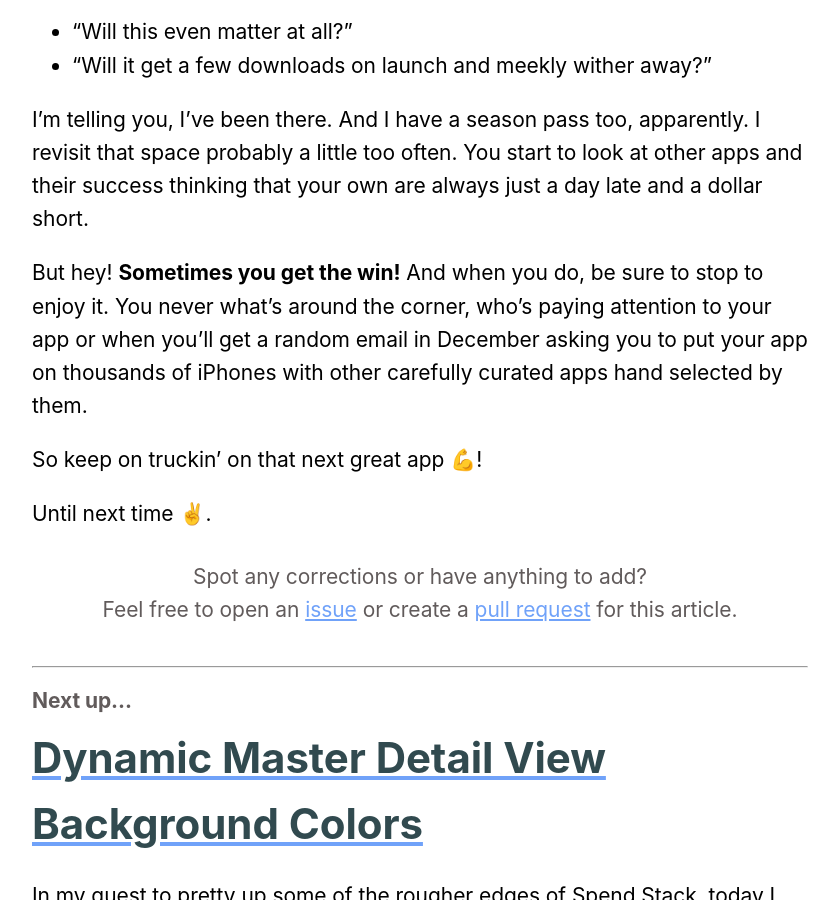
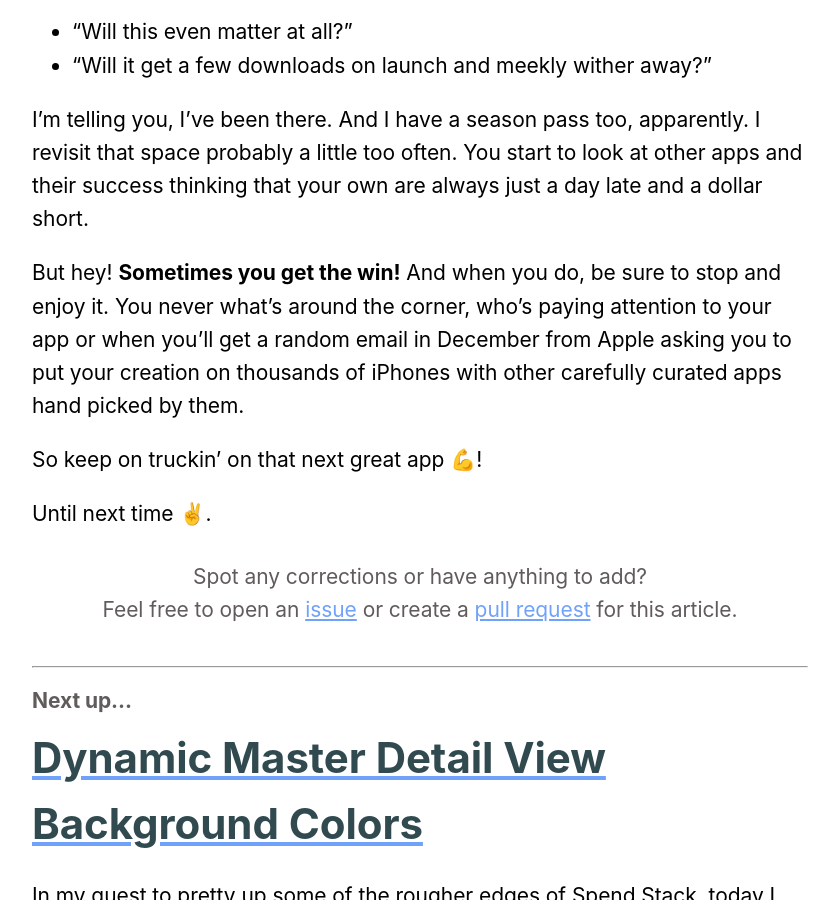
Before and after one commit to hassaan4584/Swiftjective-C, a Jekyll site: the page built from _posts/2020-3-10-Creating-A-Retail-Demo.md, in a window 1280 px wide and 900 px high, scrolled down 11673 px. Shown: the whole window, without its empty margins (220-1059 px from the left). Built offline with Jekyll 4.4.1, drawn with Linux system fonts in a browser that asks for light colours; comment, search, counter and statistics services are not loaded; some of the changed text lies outside the part shown.

Commit message:
Still cant type

```diff
--- a/_posts/2020-3-10-Creating-A-Retail-Demo.md
+++ b/_posts/2020-3-10-Creating-A-Retail-Demo.md
@@ -147,7 +147,7 @@ You never know where our little creations will end up. While you toil away night
 
 I'm telling you, I've been there. And I have a season pass too, apparently. I revisit that space probably a little too often. You start to look at other apps and their success thinking that your own are always just a day late and a dollar short.
 
-But hey! **Sometimes you get the win!** And when you do, be sure to stop to enjoy it. You never what's around the corner, who's paying attention to your app or when you'll get a random email in December asking you to put your app on thousands of iPhones with other carefully curated apps hand selected by them.
+But hey! **Sometimes you get the win!** And when you do, be sure to stop and enjoy it. You never what's around the corner, who's paying attention to your app or when you'll get a random email in December from Apple asking you to put your creation on thousands of iPhones with other carefully curated apps hand picked by them.
 
 So keep on truckin' on that next great app 💪!
 
```
Also changed, not shown: other parts of _posts/2020-3-10-Creating-A-Retail-Demo.md (+1 -1 lines).
